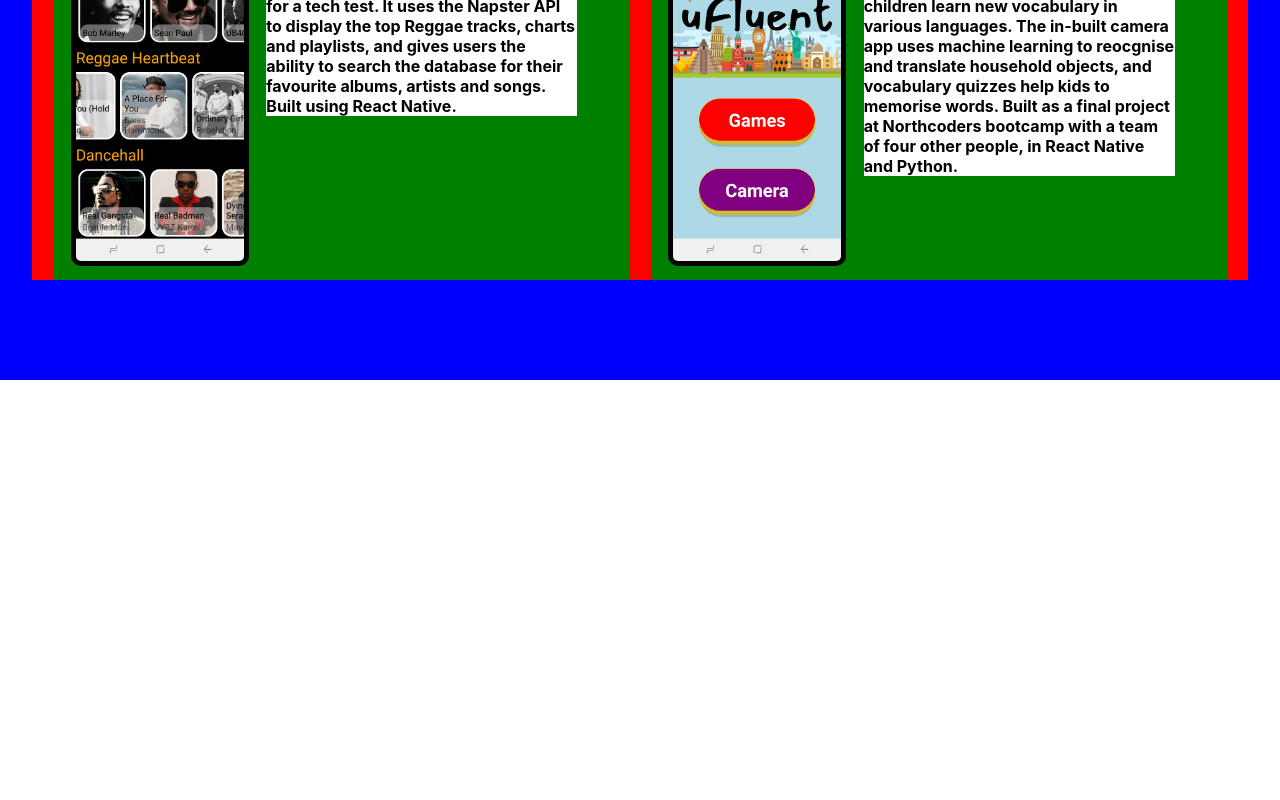
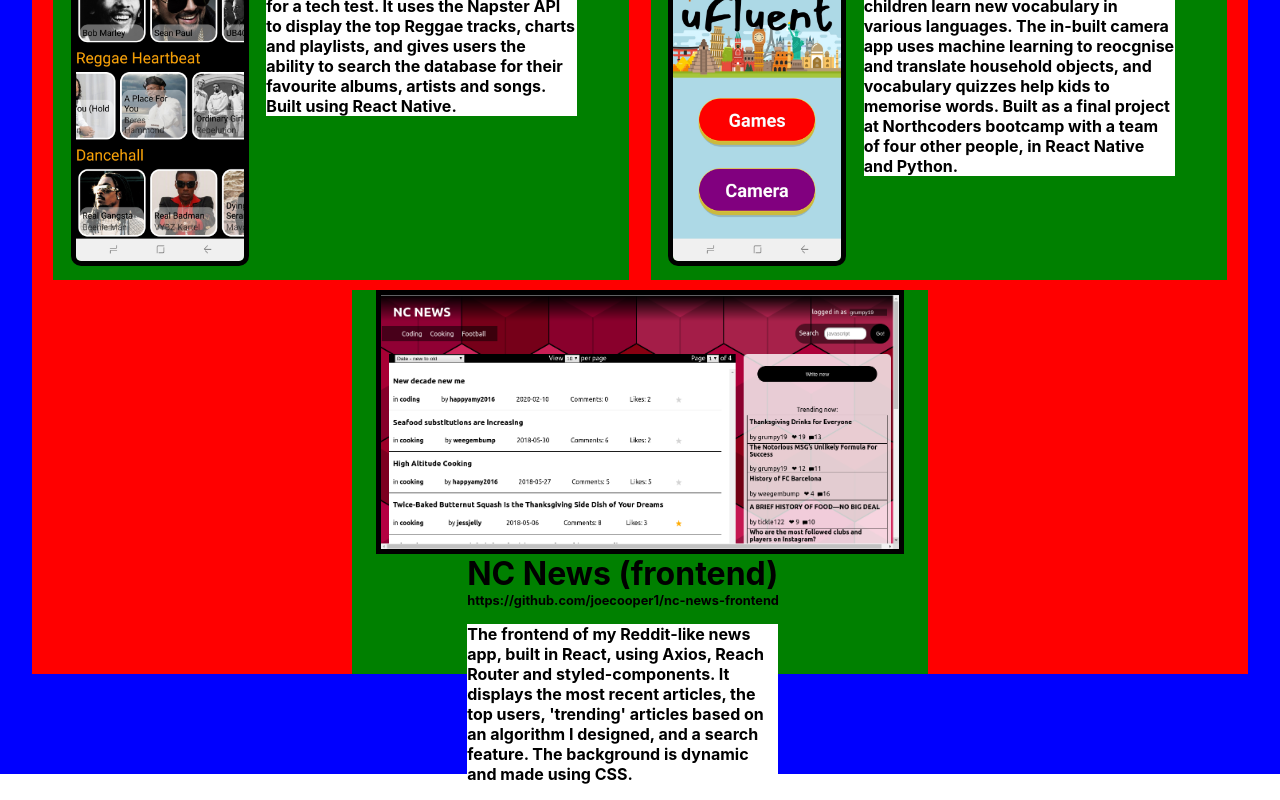
Before and after one commit to joecooper1/pf, a React (Create React App) app: page / in a window 1280 px wide. Shown: the part 946-1746 px from the top of the page. Before the commit the page ends 1326 px from the top, so only its background shows below. Built offline with nearby package versions, Linux system fonts and the light colour scheme.

Commit message:
add ncnews to project data

```diff
--- a/src/data/projectData.js
+++ b/src/data/projectData.js
@@ -1,5 +1,6 @@
-import onlyReggae from '../images/onlyReggae.jpg';
-import uFluent from '../images/uFluent.jpg';
+import onlyReggae from "../images/onlyReggae.jpg";
+import uFluent from "../images/uFluent.jpg";
+import ncNews from "../images/ncnews.png";
 
 export const projectData = [
   {
@@ -8,7 +9,7 @@ export const projectData = [
     link: null,
     description:
       "A small music app I made in four days for a tech test.\nIt uses the Napster API to display the top Reggae tracks, charts and playlists, and gives users the ability to search the database for their favourite albums, artists and songs. Built using React Native.",
-    url: onlyReggae
+    url: onlyReggae,
   },
   {
     name: "uFluent",
@@ -16,6 +17,14 @@ export const projectData = [
     link: null,
     description:
       "An educational app designed to help children learn new vocabulary in various languages.\nThe in-built camera app uses machine learning to reocgnise and translate household objects, and vocabulary quizzes help kids to memorise words.\nBuilt as a final project at Northcoders bootcamp with a team of four other people, in React Native and Python.",
-    url: uFluent
+    url: uFluent,
+  },
+  {
+    name: "NC News (frontend)",
+    github: "https://github.com/joecooper1/nc-news-frontend",
+    link: "https://nc-news-joecooper1.netlify.app/",
+    description:
+      "The frontend of my Reddit-like news app, built in React, using Axios, Reach Router and styled-components. It displays the most recent articles, the top users, 'trending' articles based on an algorithm I designed, and a search feature. The background is dynamic and made using CSS.",
+    url: ncNews,
   },
 ];
```
